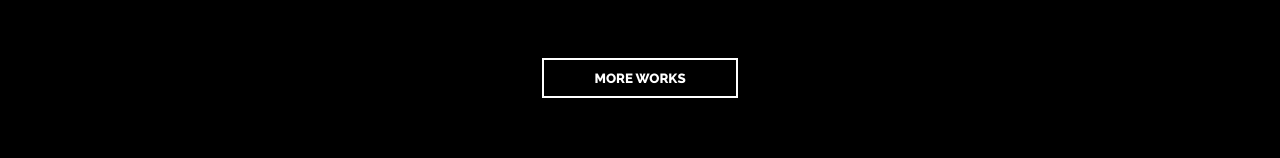
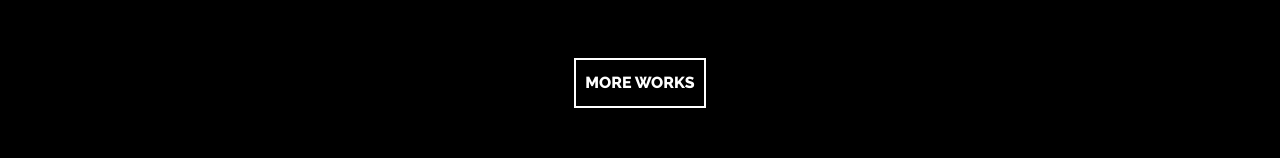
Before and after one commit to MaximeBastien04/MyWeb, a React (Vite) app: page /#/ in a window 1280 px wide. Shown: the part 1286-1444 px from the top of the page. Built offline with nearby package versions, Linux system fonts and the light colour scheme.

Commit message:
fix: more works button hitbox actually fixed
It still overflowed on the side because the <a> had a button inside. The <a> was outside of what the button showed hence why it overflowed.

```diff
--- a/src/Home.jsx
+++ b/src/Home.jsx
@@ -198,7 +198,7 @@ function Home() {
                     </div>
 
                     <Link to="/works" className="moreWorks">
-                        <button>More works</button>
+                        More works
                     </Link>
                 </article>
             </main>
--- a/src/index.css
+++ b/src/index.css
@@ -281,9 +281,23 @@ header article a button {
 #home-works .moreWorks {
     display: block;
     text-align: center;
-    width: 20vw;
+    width: 10vw;
     margin: auto;
     margin-top: 50px;
+    background-color: #000000;
+    border: #FFFFFF 2px solid;
+    color: #FFFFFF;
+    padding: 15px 0;
+    text-transform: uppercase;
+    text-decoration: none;
+    cursor: pointer;
+    transition: 0.2s;
+}
+
+#home-works .moreWorks:hover {
+    background-color: #FFFFFF;
+    border: #FFFFFF 2px solid;
+    color: #000000;
 }
 
 article h2 {
```
